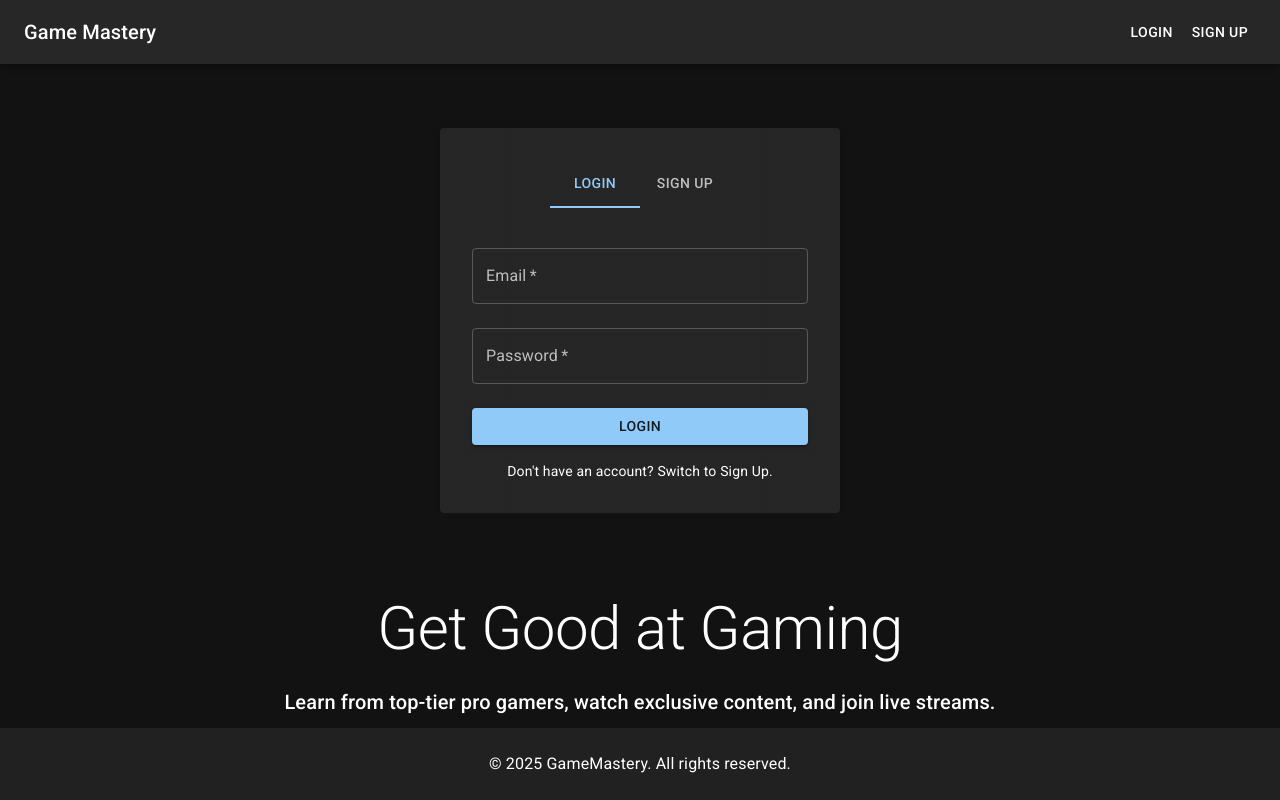
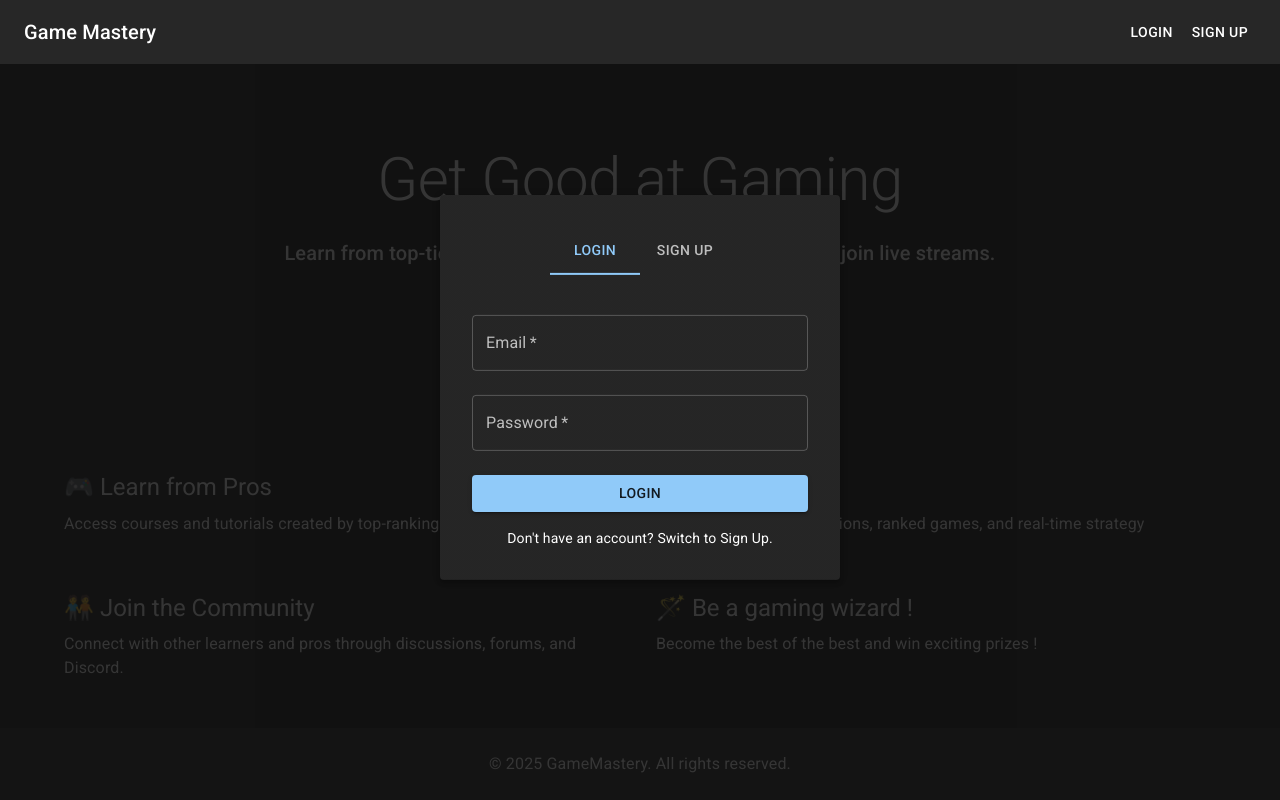
Before and after one commit to motionnblur/gamer-school, a Next.js app in the folder client/: page / in a window 1280 px wide. Both pictures are taken after a click on the button "LOGIN". Built offline with nearby package versions, Linux system fonts and the light colour scheme.

Commit message:
Improve login component

```diff
--- /dev/null
+++ b/client/src/app/page.module.css
@@ -0,0 +1,7 @@
+.bg-filler {
+  background-color: rgba(18, 18, 18, 0.85);
+  position: fixed;
+  width: 100%;
+  height: 100%;
+  z-index: 99;
+}
--- a/client/src/app/page.tsx
+++ b/client/src/app/page.tsx
@@ -12,8 +12,18 @@ import {
 
 import styles from "./page.module.css";
 import LoginCard from "@/components/LoginCard";
+import { useState } from "react";
 
 export default function Home() {
+  const [loginCardOpen, setLoginCardOpen] = useState(false);
+
+  const onJourneyButtonClick = () => {
+    setLoginCardOpen(true);
+  };
+  const onLoginButtonClick = () => {
+    setLoginCardOpen(true);
+  };
+
   return (
     <>
       <AppBar position="static">
@@ -21,12 +31,15 @@ export default function Home() {
           <Typography variant="h6" sx={{ flexGrow: 1 }}>
             Game Mastery
           </Typography>
-          <Button color="inherit">Login</Button>
+          <Button color="inherit" onClick={onLoginButtonClick}>
+            Login
+          </Button>
           <Button color="inherit">Sign Up</Button>
         </Toolbar>
       </AppBar>
 
-      <LoginCard />
+      {loginCardOpen && <LoginCard setter={setLoginCardOpen} />}
+
       <Box
         sx={{ bgcolor: "#121212", color: "white", py: 10, textAlign: "center" }}
       >
@@ -38,7 +51,12 @@ export default function Home() {
             Learn from top-tier pro gamers, watch exclusive content, and join
             live streams.
           </Typography>
-          <Button variant="contained" color="primary" size="large">
+          <Button
+            variant="contained"
+            color="primary"
+            size="large"
+            onClick={onJourneyButtonClick}
+          >
             Start Your Journey
           </Button>
         </Container>
--- /dev/null
+++ b/client/src/components/BgFiller.tsx
@@ -0,0 +1,6 @@
+import React from "react";
+import styles from "../app/page.module.css";
+
+export default function BgFiller({ onBgClick }: { onBgClick: () => void }) {
+  return <div className={styles["bg-filler"]} onClick={onBgClick}></div>;
+}
--- a/client/src/components/LoginCard.tsx
+++ b/client/src/components/LoginCard.tsx
@@ -7,11 +7,17 @@ import {
   Button,
   Typography,
   Paper,
+  Container,
 } from "@mui/material";
+import BgFiller from "./BgFiller";
 
 type AuthMode = "login" | "signup";
 
-const AuthForm: React.FC = () => {
+export default function LoginCard({
+  setter,
+}: {
+  setter: (setter: boolean) => void;
+}) {
   const [mode, setMode] = useState<AuthMode>("login");
   const [email, setEmail] = useState("");
   const [password, setPassword] = useState("");
@@ -33,8 +39,28 @@ const AuthForm: React.FC = () => {
     }
   };
 
+  const onBgClick = () => {
+    setter(false);
+  };
+
   return (
-    <Paper elevation={3} sx={{ p: 4, maxWidth: 400, mx: "auto", mt: 8 }}>
+    <>
+      <BgFiller onBgClick={onBgClick} />
+      <Box
+        sx={{
+          position: "fixed",
+          left: "50%",
+          top: "50%",
+          transform: "translate(-50%, -60%)",
+          zIndex: 100,
+        }}
+        minWidth={360}
+        maxWidth={400}
+      >
+        <Paper
+          elevation={3}
+          sx={{ p: 4, maxWidth: 400, mx: "auto", mt: 8, position: "relative" }}
+        >
           <Tabs
             value={mode}
             onChange={(_, newValue) => setMode(newValue)}
@@ -90,7 +116,7 @@ const AuthForm: React.FC = () => {
               : "Already have an account? Switch to Login."}
           </Typography>
         </Paper>
+      </Box>
+    </>
   );
-};
-
-export default AuthForm;
+}
```
Lines whose indentation alone changed are shown as unchanged.
